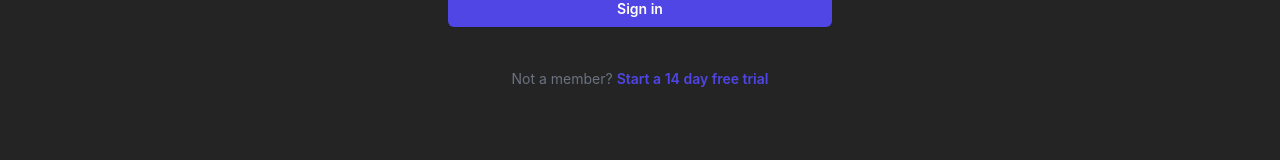
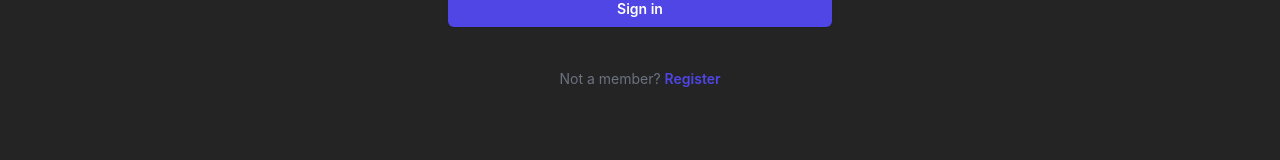
Before and after one commit to Noroff-FED-Campus-Assignments/fed2-js2-course-assignement-oslo-react-vite-baldr, a React (Vite) app: page /login in a window 1280 px wide. Shown: the part 549-709 px from the top of the page. Built offline with nearby package versions, Linux system fonts and the light colour scheme; no server answers.

Commit message:
register link

```diff
--- a/src/components/example-login/index.jsx
+++ b/src/components/example-login/index.jsx
@@ -140,10 +140,10 @@ export default function LoginForm() {
           <p className="mt-10 text-center text-sm text-gray-500">
             Not a member?{" "}
             <a
-              href="#"
+              href="/register"
               className="font-semibold leading-6 text-indigo-600 hover:text-indigo-500"
             >
-              Start a 14 day free trial
+              Register
             </a>
           </p>
         </div>
```
